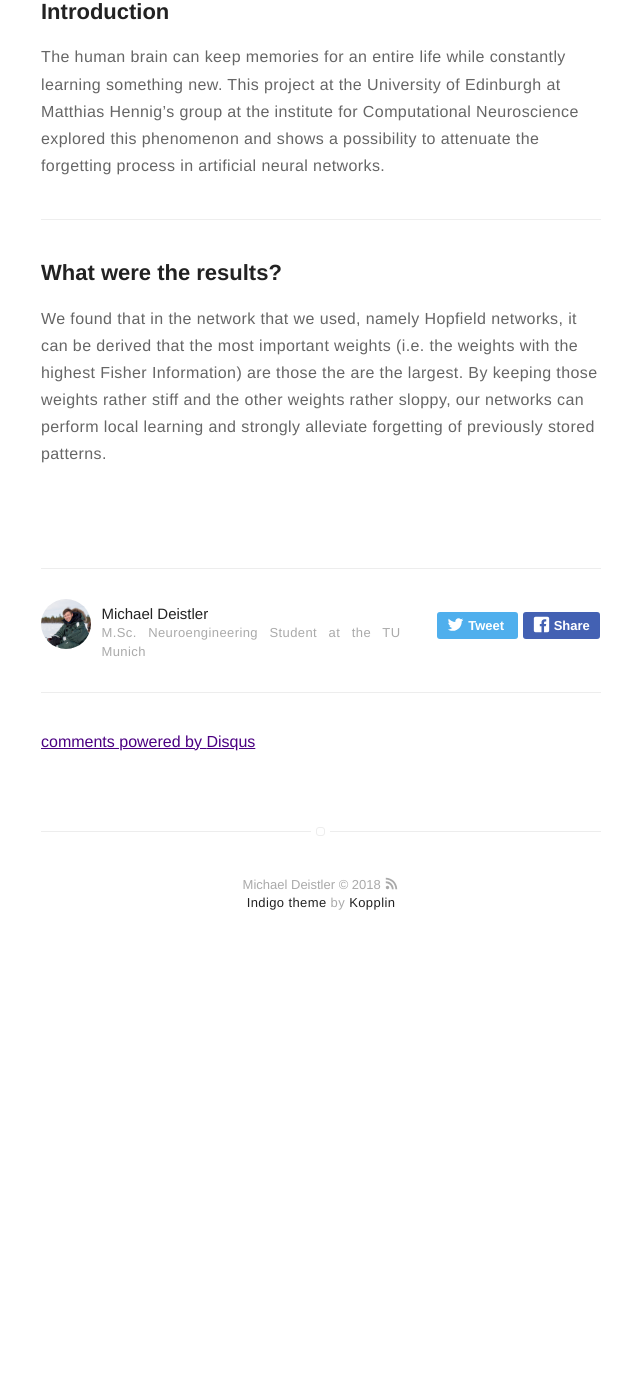
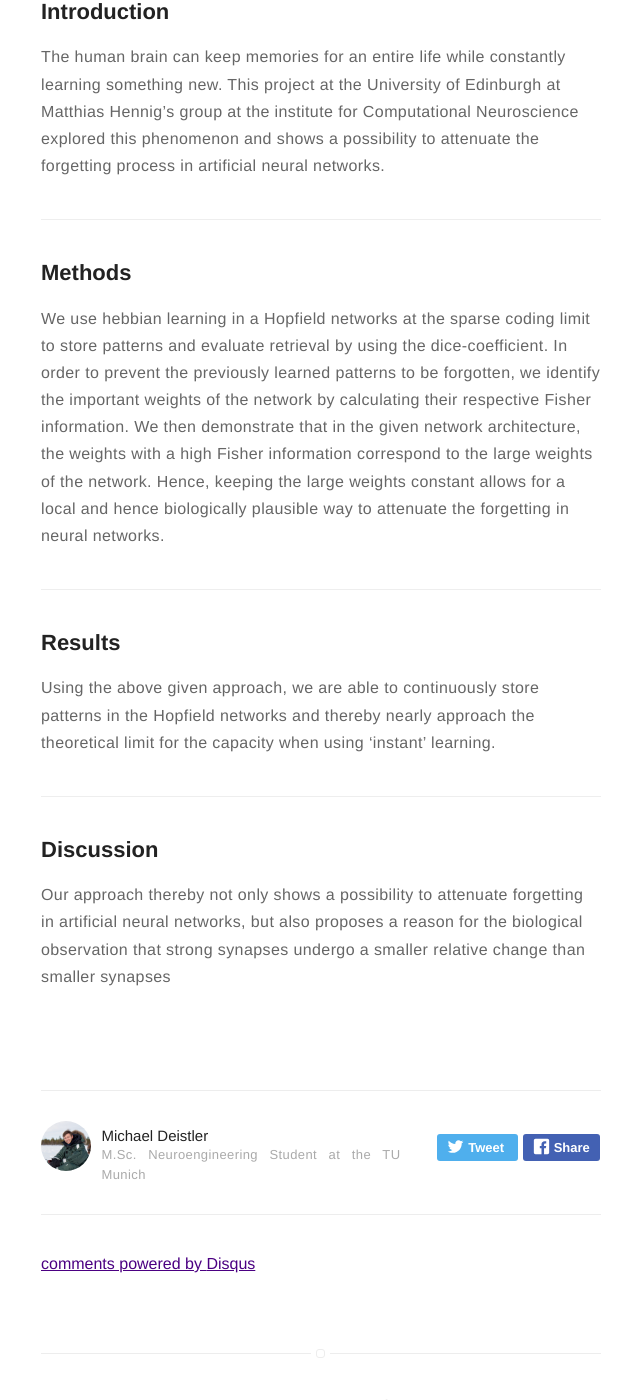
Before and after one commit to michaeldeistler/michaeldeistler.github.io, a Jekyll site: the page built from _posts/2018-04-07-local-learning-rules.markdown, in a window 1280 px wide and 1400 px high, scrolled down 602 px. Shown: the whole window, without its empty margins (319-959 px from the left). Built offline with Jekyll 4.4.1, drawn with Linux system fonts in a browser that asks for light colours; comment, search, counter and statistics services are not loaded; before the commit the page ends 1576 px from its top, so only the background shows below that.

Commit message:
new descriptions

```diff
--- a/_posts/2018-04-07-local-learning-rules.markdown
+++ b/_posts/2018-04-07-local-learning-rules.markdown
@@ -19,6 +19,18 @@ The human brain can keep memories for an entire life while constantly learning s
 
 ---
 
-## What were the results?
+## Methods
 
-We found that in the network that we used, namely Hopfield networks, it can be derived that the most important weights (i.e. the weights with the highest Fisher Information) are those the are the largest. By keeping those weights rather stiff and the other weights rather sloppy, our networks can perform local learning and strongly alleviate forgetting of previously stored patterns.
+We use hebbian learning in a Hopfield networks at the sparse coding limit to store patterns and evaluate retrieval by using the dice-coefficient. In order to prevent the previously learned patterns to be forgotten, we identify the important weights of the network by calculating their respective Fisher information. We then demonstrate that in the given network architecture, the weights with a high Fisher information correspond to the large weights of the network. Hence, keeping the large weights constant allows for a local and hence biologically plausible way to attenuate the forgetting in neural networks.
+
+---
+
+## Results
+
+Using the above given approach, we are able to continuously store patterns in the Hopfield networks and thereby nearly approach the theoretical limit for the capacity when using 'instant' learning.
+
+---
+
+## Discussion
+
+Our approach thereby not only shows a possibility to attenuate forgetting in artificial neural networks, but also proposes a reason for the biological observation that strong synapses undergo a smaller relative change than smaller synapses
```
Also changed, not shown: _posts/2018-02-07-deep-learning-cv.markdown (+6 -1 lines), _posts/2018-09-01-spiking_network_drosophila_modelling.markdown (+5 -3 lines).
